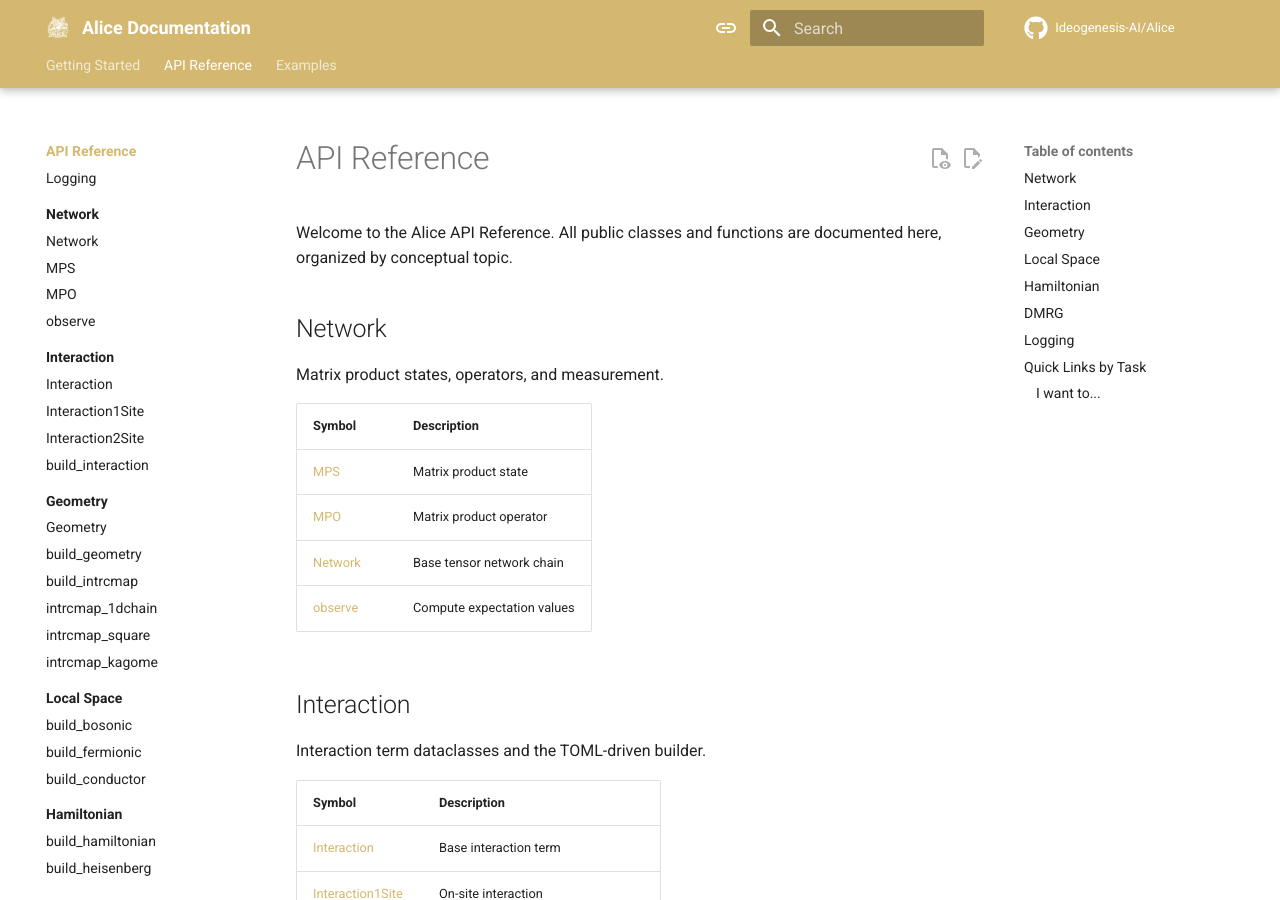
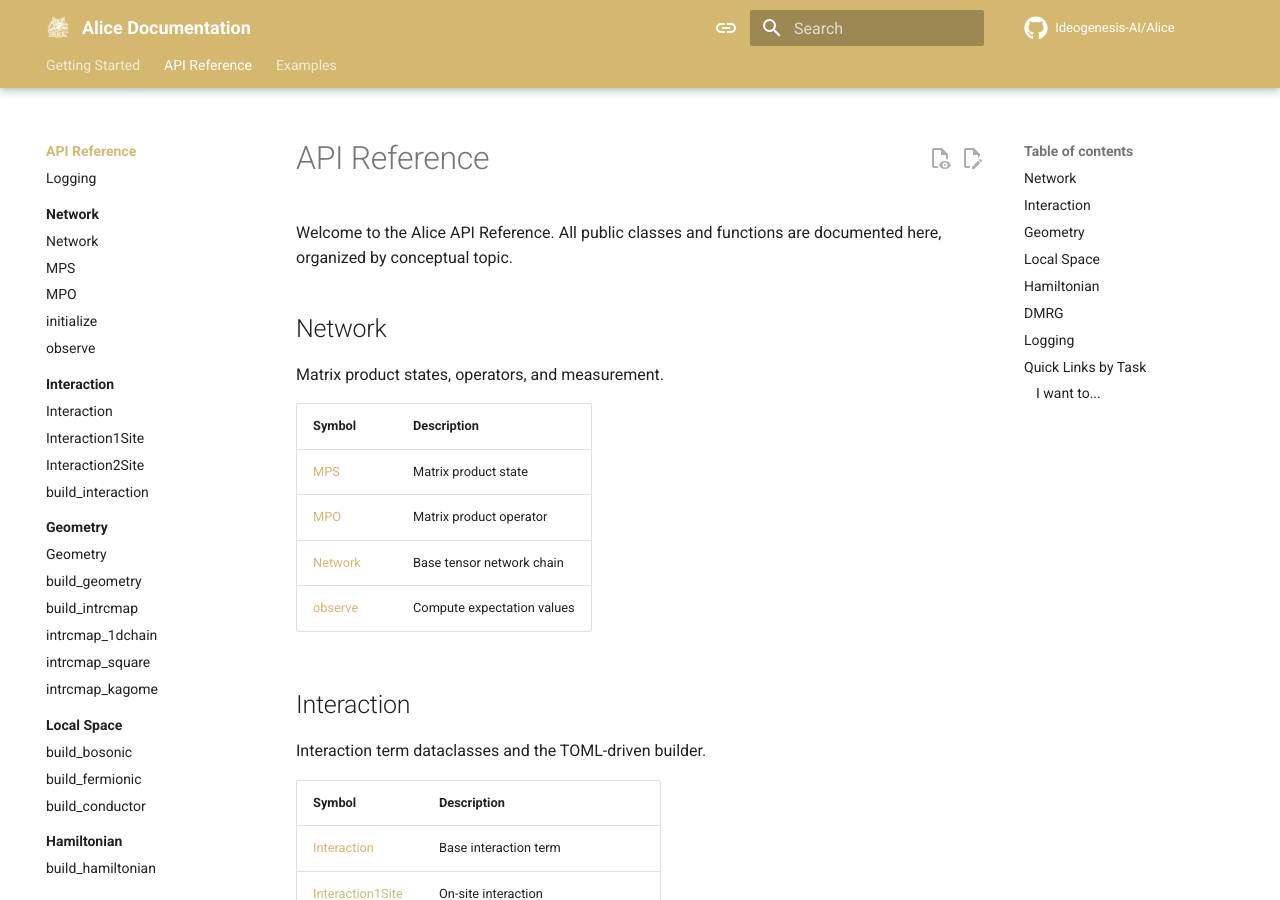
Before and after one commit to Ideogenesis-AI/Alice, an MkDocs documentation site: the page built from docs/api/index.md, in a window 1280 px wide and 900 px high. Built offline with MkDocs 1.6.1 and Material for MkDocs 9.7.7, drawn with Linux system fonts in a browser that asks for light colours; comment, search, counter and statistics services are not loaded; some of the changed lines change nothing that is shown.

Commit message:
Add navigation entry for MPS initialization documentation
This commit adds a new entry for the `initialize` documentation in the mkdocs.yml file, linking to the newly created init-mps.md. This update enhances the navigation structure, making it easier for users to access information about the MPS initialization process in the network module.

```diff
--- a/mkdocs.yml
+++ b/mkdocs.yml
@@ -69,6 +69,7 @@ nav:
       - Network: api/network/network.md
       - MPS: api/network/mps.md
       - MPO: api/network/mpo.md
+      - initialize: api/network/init-mps.md
       - observe: api/network/observe.md
     - Interaction:
       - Overview: api/interaction/index.md
```
